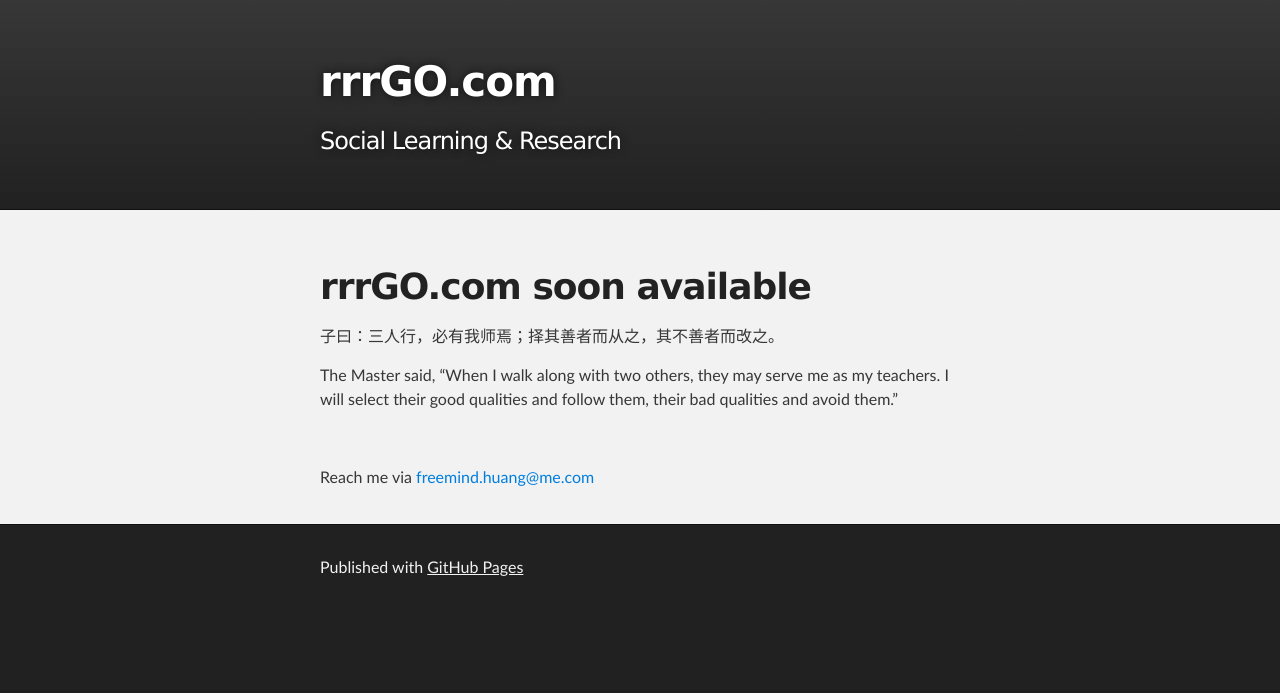
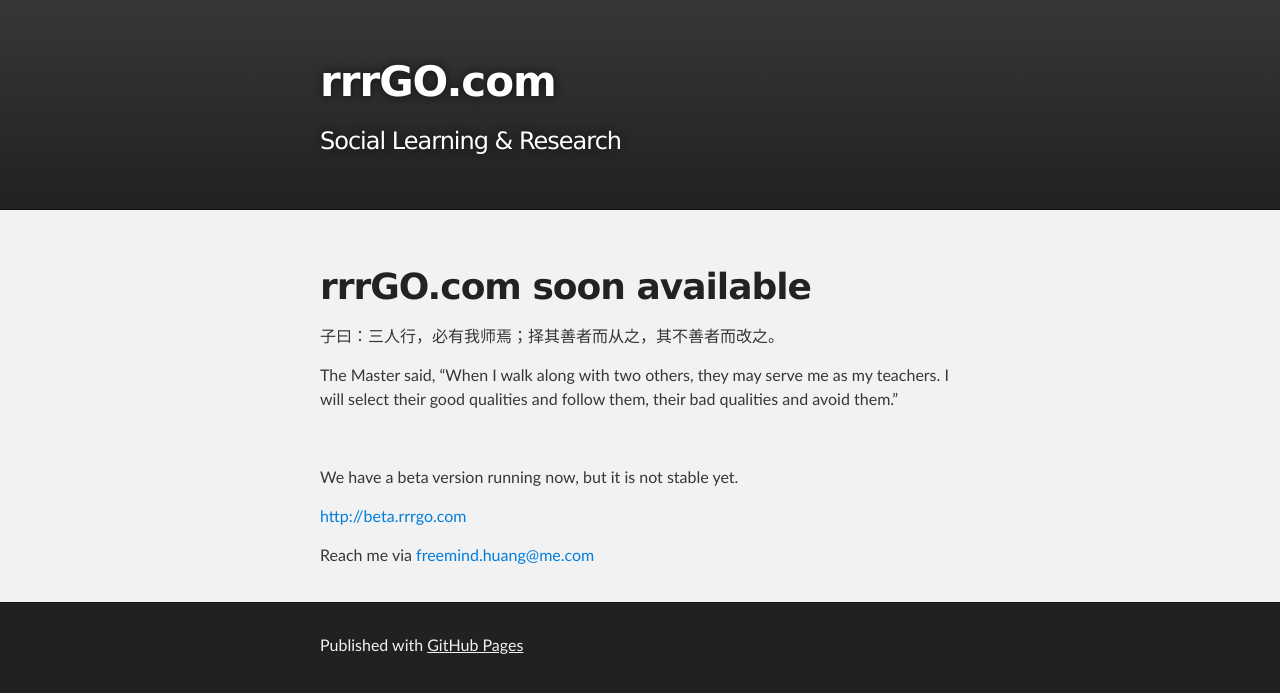
Before and after one commit to rrrgo/rrrgo.github.io, a Jekyll site: the page index.html, which Jekyll copies as it is, in a window 1280 px wide. Shown: the top 693 px of the page. Built offline with Jekyll 4.4.1, drawn with Linux system fonts in a browser that asks for light colours; comment, search, counter and statistics services are not loaded.

Commit message:
Adding beta.rrrgo.com

```diff
--- a/index.html
+++ b/index.html
@@ -53,6 +53,8 @@
 	<p>子曰：三人行，必有我师焉；择其善者而从之，其不善者而改之。</p>
 	<p>The Master said, “When I walk along with two others, they may serve me as my teachers.  I will select their good qualities and follow them, their bad qualities and avoid them.”</p>
 	<p>&nbsp;</p>
+	<p>We have a beta version running now, but it is not stable yet. </p>
+	<p><a href="http://beta.rrrgo.com">http://beta.rrrgo.com</a></p>
         <p>Reach me via <a href="mailto:freemind.huang@me.com">freemind.huang@me.com</a></p>
 
       </section>
```
